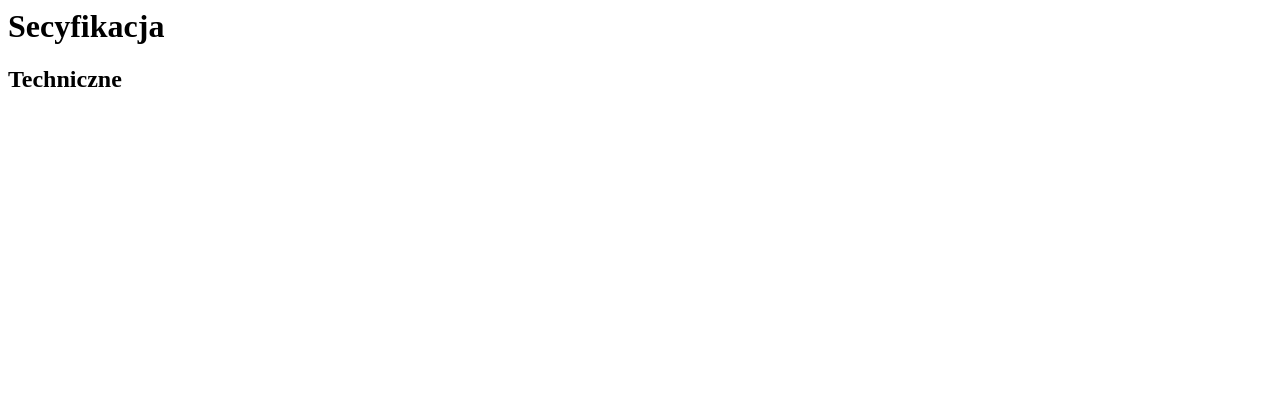
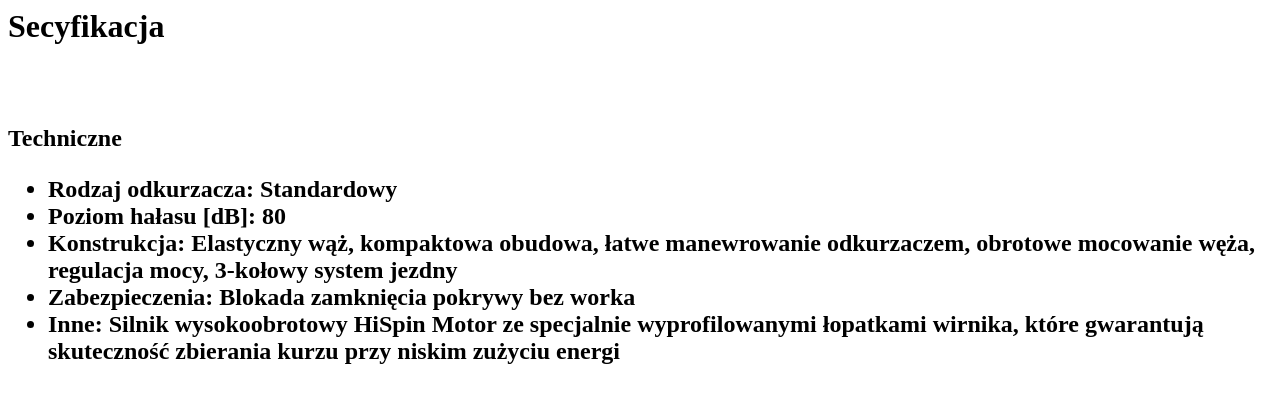
Before and after one commit to uljot/stronaproduktowa, a plain HTML site: page parametry.html in a window 1280 px wide. Drawn offline with Linux system fonts and the light colour scheme.

Commit message:
dodanie specyfikacji technicznej

```diff
--- a/parametry.html
+++ b/parametry.html
@@ -4,9 +4,23 @@
         <title>Parametry odkurzacza Bosch BZGL2A317</title>
     </head>
     <body>
-	<h1>Secyfikacja<h1>
+	<h1>Secyfikacja<h1><br>
 		<h2>Techniczne<h2>
-
+			<ul>
+				<li>Rodzaj odkurzacza: Standardowy</li>
+				<li>Poziom hałasu [dB]: 80</li>
+				<li>Konstrukcja: Elastyczny wąż,
+				kompaktowa obudowa,
+				łatwe manewrowanie odkurzaczem,
+				obrotowe mocowanie węża, regulacja mocy,
+				3-kołowy system jezdny</li>
+				<li>Zabezpieczenia: Blokada zamknięcia pokrywy
+				bez worka</li>
+				<li>Inne: Silnik wysokoobrotowy HiSpin Motor
+				ze specjalnie wyprofilowanymi łopatkami wirnika,
+				które gwarantują skuteczność zbierania kurzu
+				przy niskim zużyciu energi</li>
+			</ul>
 
     </body>
 </html>
```
